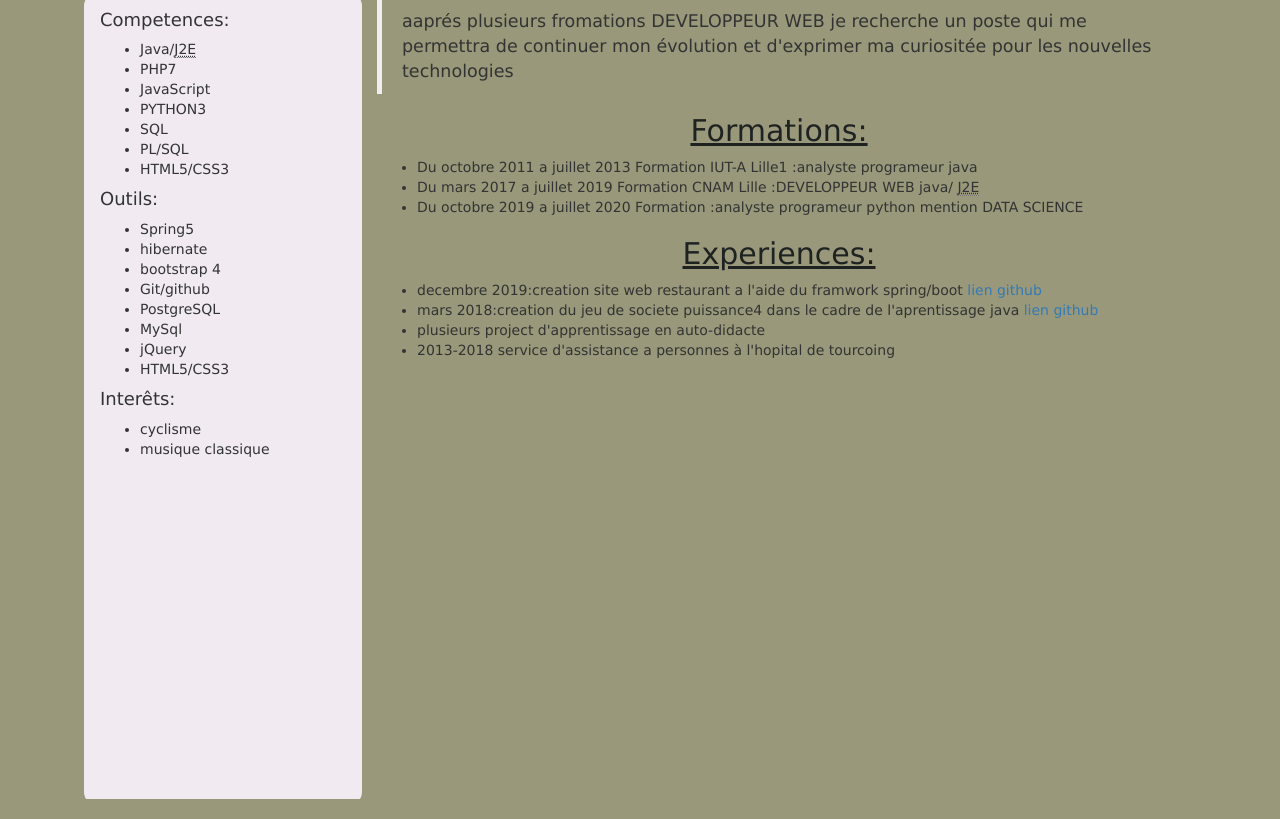
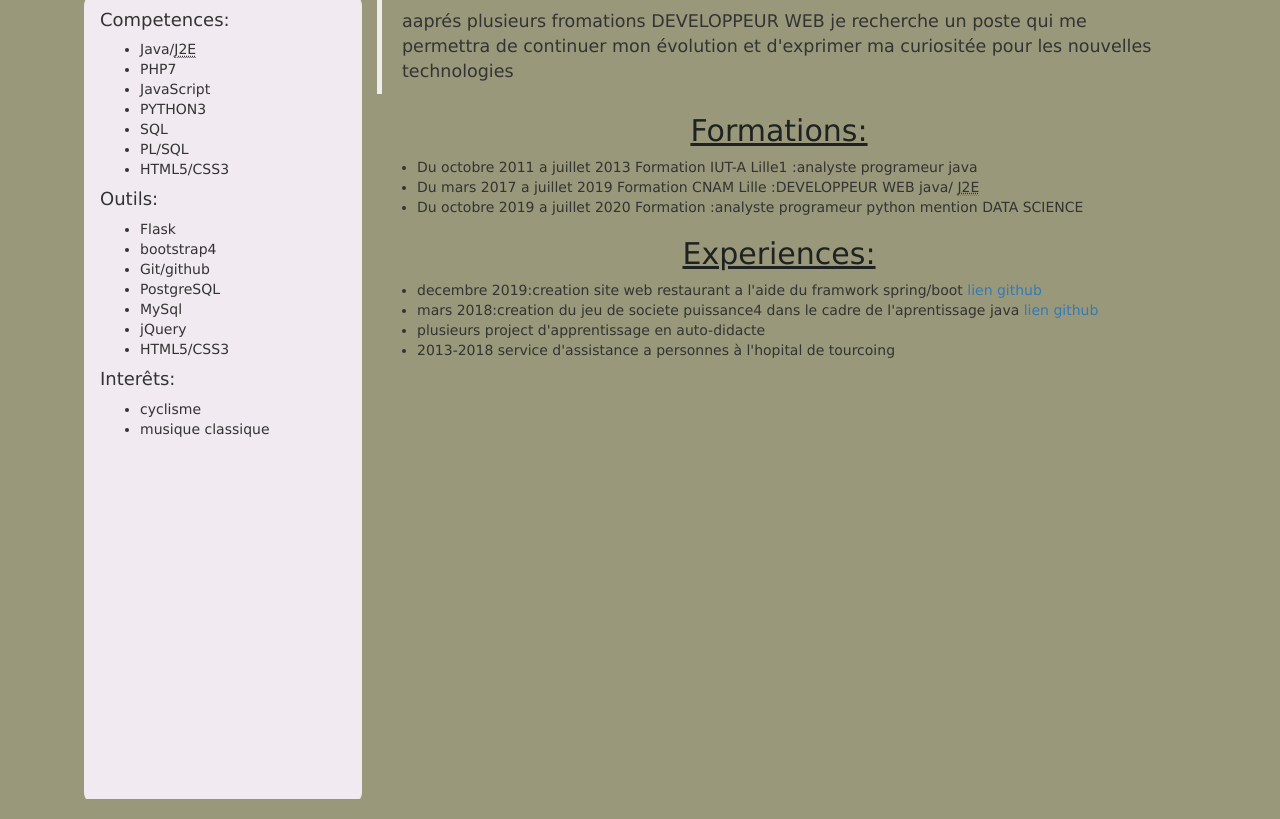
Before and after one commit to sitayebsofiane/portfolio_with_flask, a Flask app: page /cv in a window 1280 px wide. Shown: the part 165-984 px from the top of the page. Run offline with Flask 2, Linux system fonts and the light colour scheme; some libraries are stand-ins or nearby versions.

Commit message:
update cv

```diff
--- a/portfolio/templates/layouts/default.html
+++ b/portfolio/templates/layouts/default.html
@@ -5,12 +5,12 @@
     <link href="https://maxcdn.bootstrapcdn.com/bootstrap/3.3.7/css/bootstrap.min.css" rel="stylesheet">
     <script src="https://code.jquery.com/jquery-1.12.4.min.js"></script>
     <script src="https://maxcdn.bootstrapcdn.com/bootstrap/3.3.7/js/bootstrap.min.js"></script>
-    <!-- <link rel="stylesheet" href="{{ url_for('static', filename='style.css') }}"/> -->
+    <link rel="stylesheet" href="{{ url_for('static', filename='style.css') }}"/>
     <meta name="viewport" content="width=device-width, initial-scale=1.0">
     <title>Portfolio</title>
 </head>
 <body>
-    <style>
+    <!-- <style>
              body{
                 background-color: rgb(153, 152, 122);
                 margin: auto;
@@ -47,7 +47,7 @@
             .menu{
                 display: flex;
             }
-    </style>
+    </style> -->
     {% include 'layouts/partials/_nav.html' %}
     {% block body %}{% endblock body %}
     <script>
--- a/portfolio/templates/pages/cv.html
+++ b/portfolio/templates/pages/cv.html
@@ -21,9 +21,8 @@
                 <div>
                     <h4> Outils:</h4>
                 <ul>
-                    <li>Spring5</li>
-                    <li>hibernate</li>
-                    <li>bootstrap 4</li>
+                    <li>Flask</li>
+                    <li>bootstrap4</li>
                     <li>Git/github</li>
                     <li>PostgreSQL</li>
                     <li>MySql</li>
@@ -33,13 +32,13 @@
                 </div>
                 <div>
                     <h4> Interêts:</h4>
-                   <ul>
-                   <li> cyclisme</li>
-                   <li> musique classique</li>
+                    <ul>
+                        <li> cyclisme</li>
+                        <li> musique classique</li>
                     </ul>
                 </div>
             </aside>
-            <aside class="col-md-9 col-xs-9">
+            <aside class="col-md-9 col-xs-9 hidden-xs">
                 <blockquote id="citation">
                 </blockquote>
                 <h2 class="center">Formations:</h2>
```
Lines whose indentation alone changed are shown as unchanged.
